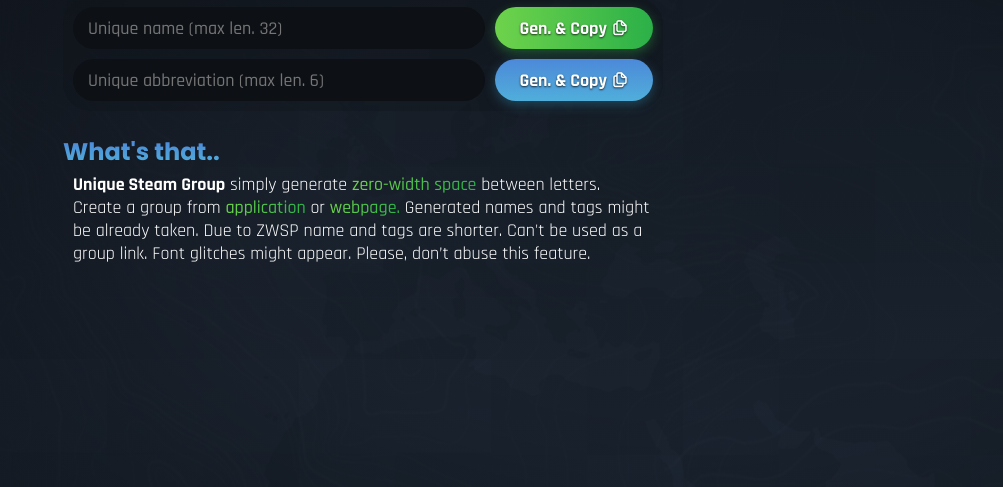
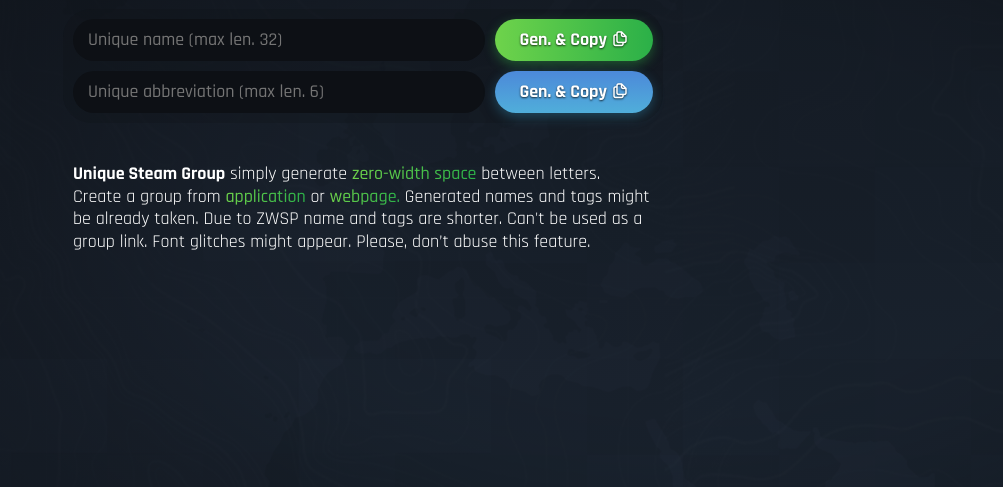
Before and after one commit to Josefiks/usg, a website built with Parcel: page index.html in a window 1280 px wide. Shown: the part 313-800 px from the top of the page, without its empty margins (277-1280 px from the left). Built offline with nearby package versions, Linux system fonts and the light colour scheme; a script that the page names is missing.

Commit message:
Update index.html

```diff
--- a/index.html
+++ b/index.html
@@ -32,9 +32,6 @@
             </div>
       </div>
       <div id="container">
-          <div id="title">
-              What's that..
-          </div>
           <div id="content">
               <b>Unique Steam Group</b> simply generate <a href="#">zero-width space</a> between letters. Create a group from <a href="steam://openurl/https://steamcommunity.com/actions/GroupCreate/">application</a> or <a href="https://steamcommunity.com/actions/GroupCreate">webpage.</a> Generated names and tags might be already taken. Due to ZWSP name and tags are shorter. Can't be used as a group link. Font glitches might appear. Please, don’t abuse this feature.
           </div>
```
